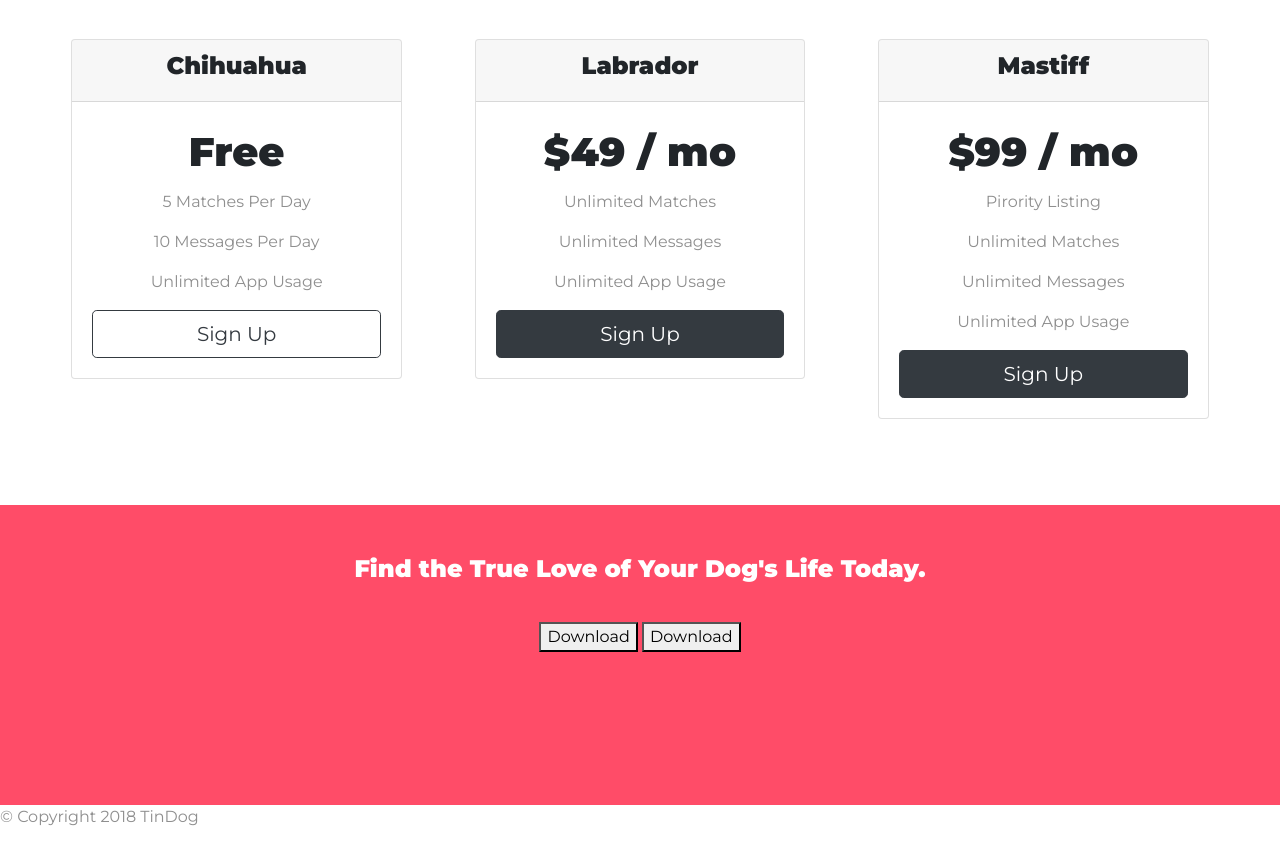
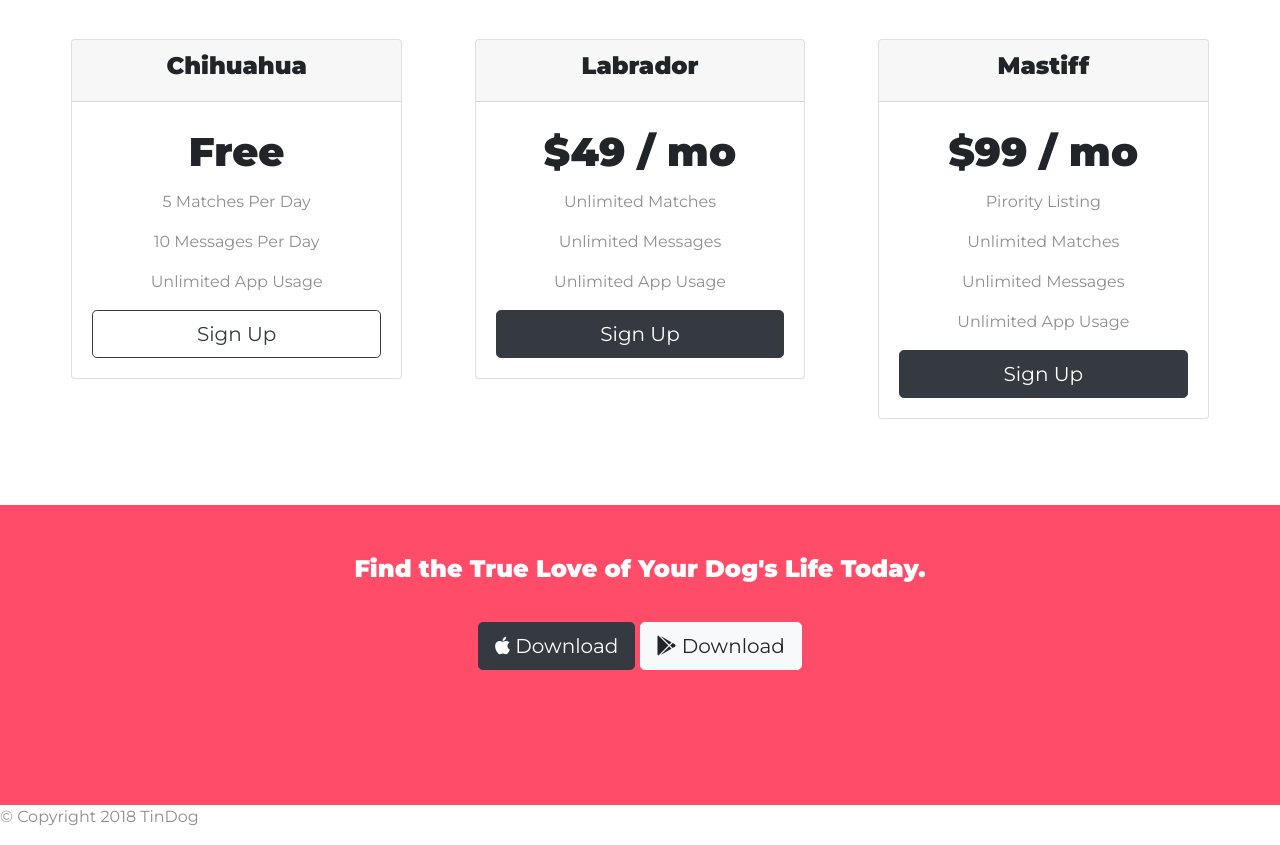
Before and after one commit to QueGreen/Web-Dev, a plain HTML site: page TinDog-Start-master/index.html in a window 1280 px wide. Shown: the part 2042-2887 px from the top of the page. Drawn offline with nearby package versions, Linux system fonts and the light colour scheme; files whose address does not match are found by name.

Commit message:
Tindog update 3.3.21
Keeping track of Tindog updates, just in cast..

```diff
--- a/TinDog-Start-master/index.html
+++ b/TinDog-Start-master/index.html
@@ -230,8 +230,8 @@ GREAT JOB! -->
     <h3>Find the True Love of Your Dog's Life Today.</h3>
   </div>
 <div class="cta-buttons">
-    <button type="button">Download</button>
-    <button type="button">Download</button>
+    <button type="button" class="btn btn-dark btn-lg"><i class="fab fa-apple"></i> Download</button>
+    <button type="button" class="btn btn-light btn-lg"><i class="fab fa-google-play"></i> Download</button>
   </div>
 </div>
   </section>
```
Also changed, not shown: Bootstrap-Installation/index.html (+13 -0 lines).
